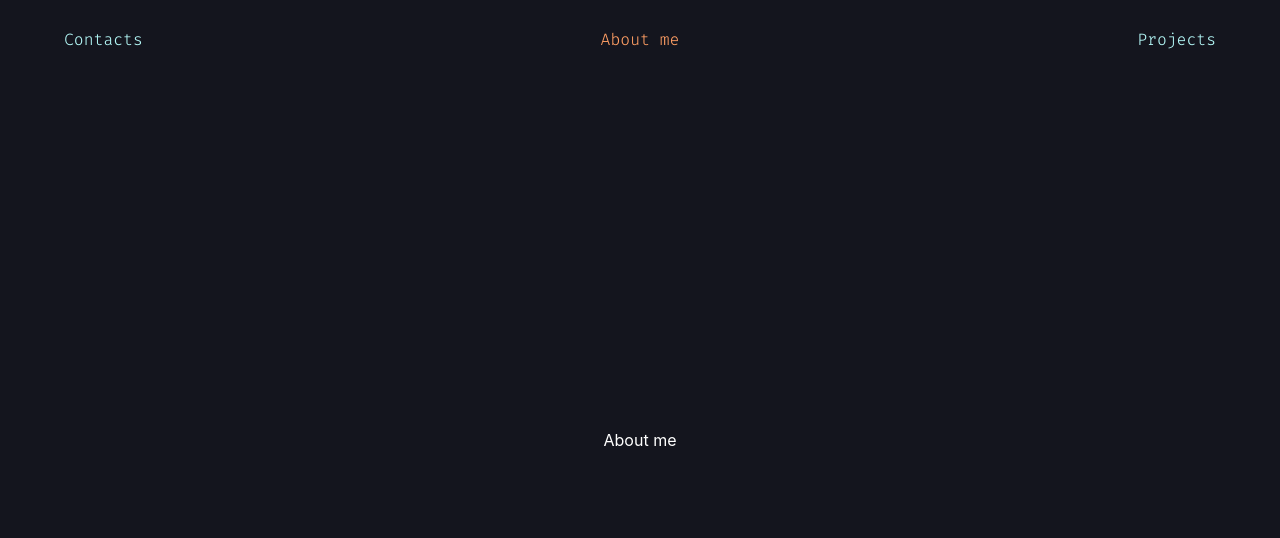
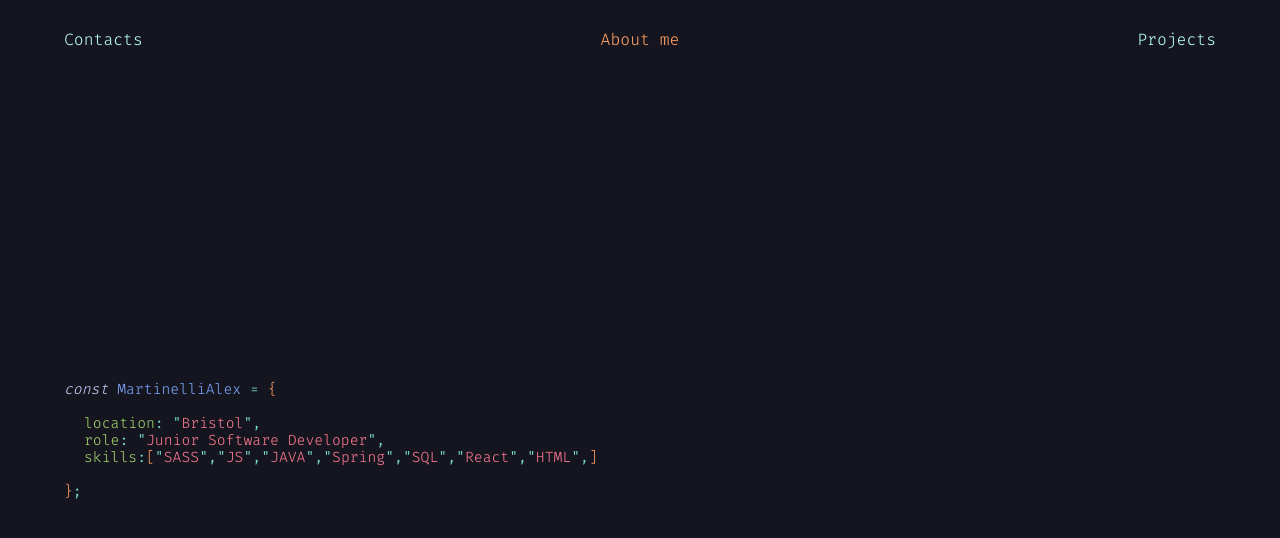
Before and after one commit to Martinelli-89/a-m-portfolio, a React (Create React App) app: page / in a window 1280 px wide. Both pictures are taken after a click on the element "About me". Shown: the top 538 px of the page. Built offline with nearby package versions, Linux system fonts and the light colour scheme.

Commit message:
start working on typewriter

```diff
--- a/src/App.scss
+++ b/src/App.scss
@@ -28,6 +28,7 @@
         width: 100%;
         height: 90%;
         display: flex;
+        flex-direction: column;
         align-items: center;
         justify-content: center;
 
--- /dev/null
+++ b/src/Components/AboutMe/AboutMe.jsx
@@ -0,0 +1,25 @@
+import {React} from 'react';
+
+import "./AboutMe.scss";
+
+const AboutMe = () => {
+
+    return (
+
+            <div className='meObject'>
+                <span className='const'>const </span><span className='variable'>MartinelliAlex </span><span className='symbol'>= </span><span className='bracket'>&#123;</span><br></br><br></br>
+                    <div className='innerBracket'>
+                    <span className='key'>location</span><span className='symbol'>: "</span><span className='value'>Bristol</span><span className='symbol'>",</span><br></br>
+                    <span className='key'>role</span><span className='symbol'>: "</span><span className='value'>Junior Software Developer</span><span className='symbol'>",</span><br></br>
+                    <div className='skills'>
+                        <span className='key'>skills</span><span className='symbol'>: </span><span className='bracket'>&#91;</span><span className='symbol'>"</span><span className='value'>SASS</span><span className='symbol'>",</span><span className='symbol'>"</span><span className='value'>JS</span><span className='symbol'>",</span><span className='symbol'>"</span><span className='value'>JAVA</span><span className='symbol'>",</span><span className='symbol'>"</span><span className='value'>Spring</span><span className='symbol'>",</span><span className='symbol'>"</span><span className='value'>SQL</span><span className='symbol'>",</span><span className='symbol'>"</span><span className='value'>React</span><span className='symbol'>",</span><span className='symbol'>"</span><span className='value'>HTML</span><span className='symbol'>",</span><span className='bracket'>&#93;</span><br></br><br></br>
+                    </div>
+                    </div>
+                <span className='bracket'>&#125;</span><span className='symbol'>;</span>
+            </div>
+
+    );
+
+}
+
+export default AboutMe;
--- /dev/null
+++ b/src/Components/AboutMe/AboutMe.scss
@@ -0,0 +1,47 @@
+@use "../../Styles/Fonts.scss" as *;
+
+.meObject{
+    font-size: 0.9em;
+    margin: 0;
+    width: 90%;
+    font-family: $main;
+
+    .innerBracket {
+        transform: translate(20px);
+        width: 96%;
+
+        .skills {
+
+            display: flex;
+            flex-wrap: wrap;
+
+        }
+    }
+
+
+    .const {
+        color: #c0caf5;
+        font-style: italic;
+    }
+
+    .variable {
+        color:#7aa2f7;
+    }
+
+    .symbol {
+        color: #73daca;
+    }
+
+    .bracket {
+        color: #ff9e64;
+    }
+
+    .key {
+        color: #9ece6a;
+    }
+
+    .value {
+        color: #f7768e
+    }
+
+}
--- a/src/Components/MainDisplay/MainDisplay.jsx
+++ b/src/Components/MainDisplay/MainDisplay.jsx
@@ -3,17 +3,21 @@ import {React, useState} from 'react';
 import "./MainDisplay.scss";
 
 import Logo from "../Logo/Logo.jsx";
+import AboutMe from '../AboutMe/AboutMe.jsx';
 
 const MainDisplay = ({aboutMe, projects, contacts}) => {
 
     let render;
 
     if(aboutMe==false && projects==false && contacts==false) {
-        render = <Logo />;
+        render =<>
+                <Logo />
+                <h2>Junior Software Developer</h2>;
+                </>
     }
 
     if(aboutMe == true) {
-        render = <p>About me</p>
+        render = <AboutMe />;
     }
 
     if(projects == true) {
--- a/src/Components/MainDisplay/MainDisplay.scss
+++ b/src/Components/MainDisplay/MainDisplay.scss
@@ -1,3 +1,17 @@
+@use "../../Styles/Fonts.scss" as *;
+
 p {
     color: white;
 }
+
+h2 {
+    width: 80%;
+    font-family: $main;
+    text-align: center;
+    color: #bb9af7;
+    font-size: 2rem;
+}
+
+* {
+    color: antiquewhite;
+}
```
Also changed, not shown: src/Logic/typewriter.js (added, +72 -0 lines).
